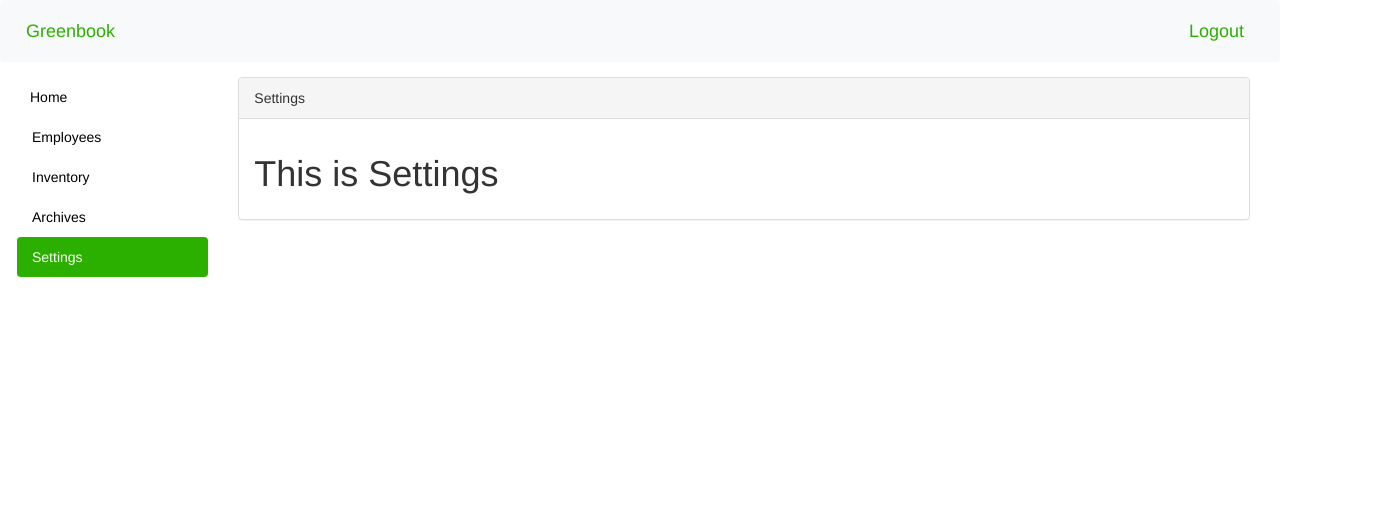
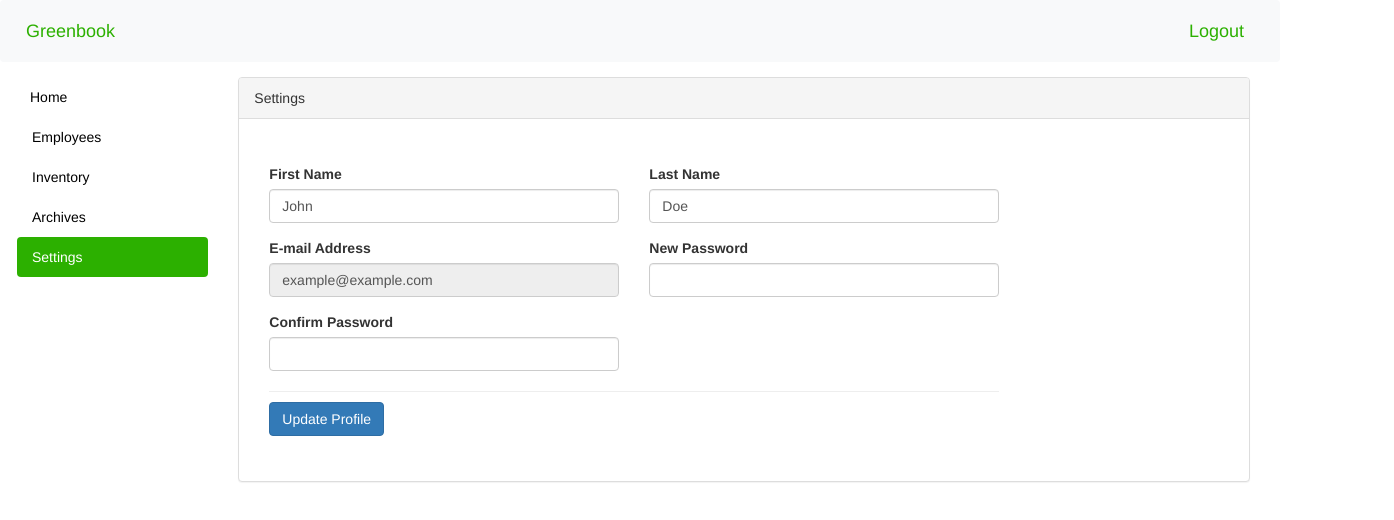
Before and after one commit to lucidlactose/softwareEngineeringProject, an Angular app: page /settingsPageDashboard in a window 1280 px wide. Shown: the top 520 px of the page, 1394 px wide, since content can reach past the window. Built offline with nearby package versions, Linux system fonts and the light colour scheme.

Commit message:
settings page

```diff
--- a/src/app/dashboard-archives/dashboard-archives.component.html
+++ b/src/app/dashboard-archives/dashboard-archives.component.html
@@ -32,7 +32,7 @@
 						Archives
 					</div>
 					<div class="panel-body">
-						<h1>This is Archives</h1>
+						<h1>Coming Soon</h1>
 					</div>
 				</div>
 			</div>
--- a/src/app/dashboard-settings/dashboard-settings.component.html
+++ b/src/app/dashboard-settings/dashboard-settings.component.html
@@ -32,7 +32,57 @@
 						Settings
 					</div>
 					<div class="panel-body">
-						<h1>This is Settings</h1>
+					<!-- THIS IS WHERE SETTINGS START -->
+					<div class="container mt-5">
+							<div class="row">
+								<!-- Profile Settings-->
+								<div class="col-lg-8 pb-5">
+									<form class="row">
+										<div class="col-md-6">
+											<div class="form-group">
+												<label for="account-fn">First Name</label>
+												<input class="form-control" type="text" id="account-fn" value="John" required="">
+											</div>
+										</div>
+										<div class="col-md-6">
+											<div class="form-group">
+												<label for="account-ln">Last Name</label>
+												<input class="form-control" type="text" id="account-ln" value="Doe" required="">
+											</div>
+										</div>
+										<div class="col-md-6">
+											<div class="form-group">
+												<label for="account-email">E-mail Address</label>
+												<input class="form-control" type="email" id="account-email" value="example@example.com" disabled="">
+											</div>
+										</div>
+										<div class="col-md-6">
+											<div class="form-group">
+												<label for="account-pass">New Password</label>
+												<input class="form-control" type="password" id="account-pass">
+											</div>
+										</div>
+										<div class="col-md-6">
+											<div class="form-group">
+												<label for="account-confirm-pass">Confirm Password</label>
+												<input class="form-control" type="password" id="account-confirm-pass">
+											</div>
+										</div>
+										<div class="col-12">
+											<hr class="mt-2 mb-3">
+											<div class="d-flex flex-wrap justify-content-between align-items-center">
+
+												<button class="btn btn-style-1 btn-primary" type="button" data-toast="" data-toast-position="topRight" data-toast-type="success" data-toast-icon="fe-icon-check-circle" data-toast-title="Success!" data-toast-message="Your profile updated successfuly.">Update Profile</button>
+											</div>
+										</div>
+									</form>
+								</div>
+							</div>
+						</div>
+
+
+
+					<!-- SETTINGS END -->
 					</div>
 				</div>
 			</div>
```
